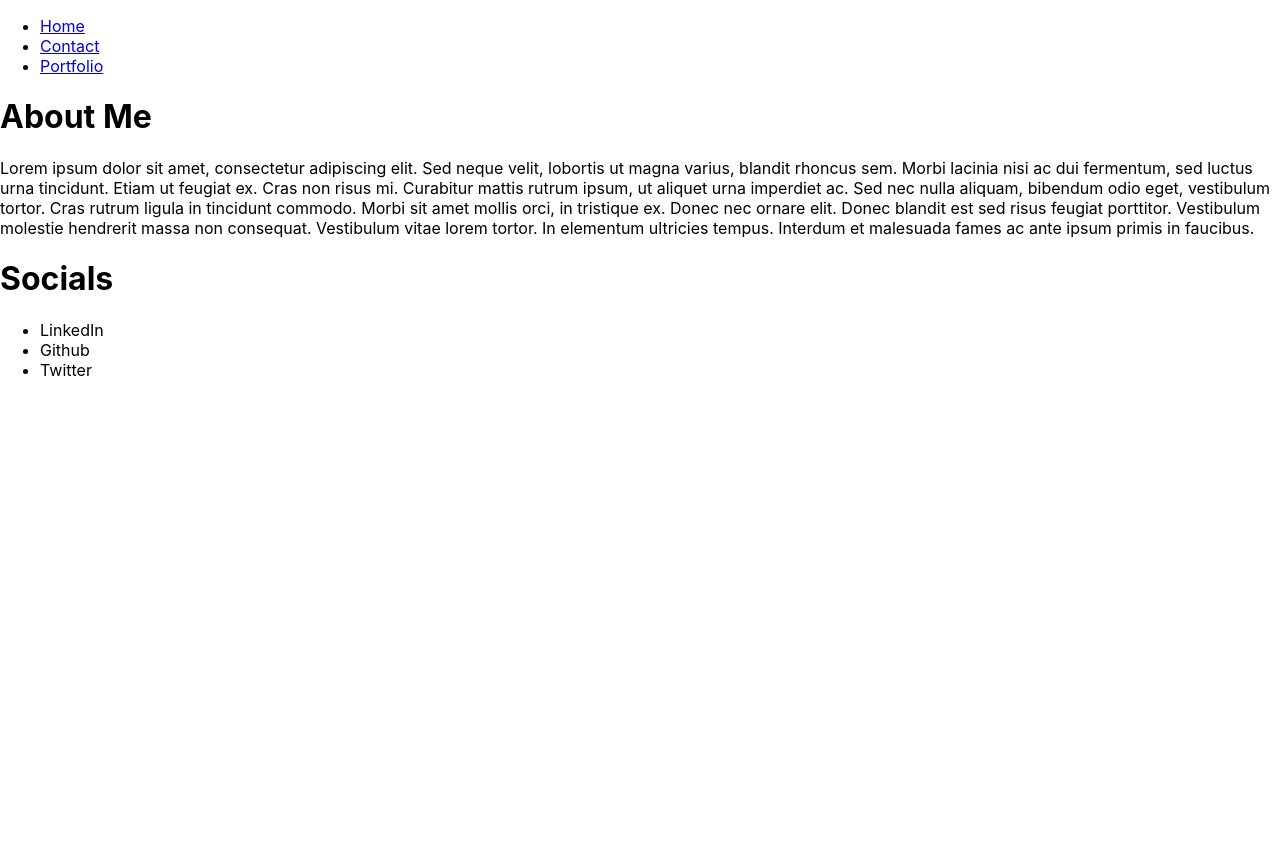
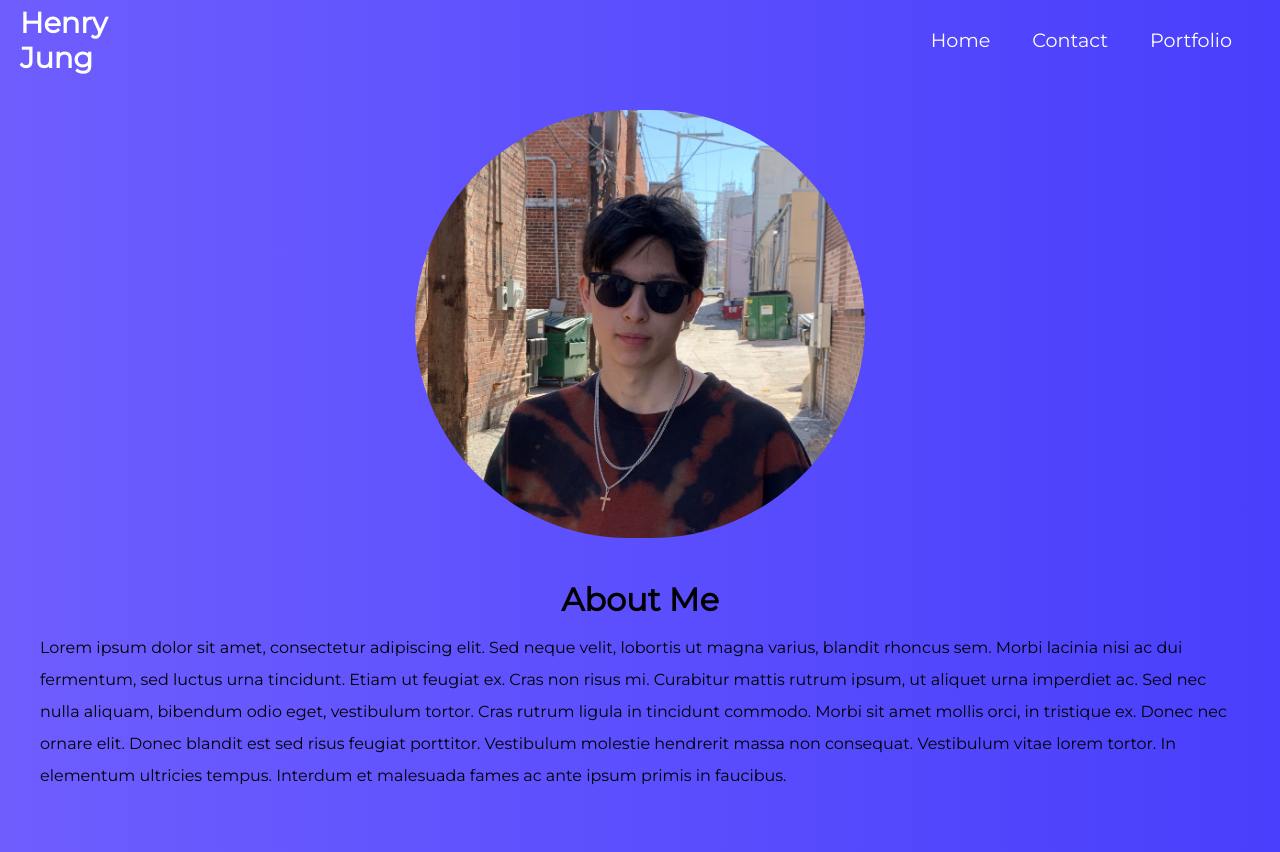
Before and after one commit to Henryrjung/react_portfolio, a React (Create React App) app: page / in a window 1280 px wide. Before the commit the page ends 800 px from the top, so only its background shows below. Built offline with nearby package versions, Linux system fonts and the light colour scheme.

Commit message:
added about me and navbar

```diff
--- a/public/index.html
+++ b/public/index.html
@@ -10,6 +10,9 @@
       content="Web site created using create-react-app"
     />
     <link rel="apple-touch-icon" href="%PUBLIC_URL%/logo192.png" />
+    <link rel="stylesheet" href="https://use.fontawesome.com/releases/v5.15.1/css/all.css" integrity="sha384-vp86vTRFVJgpjF9jiIGPEEqYqlDwgyBgEF109VFjmqGmIY/Y4HV4d3Gp2irVfcrp" crossorigin="anonymous">
+    <link rel="preconnect" href="https://fonts.gstatic.com">
+    <link href="https://fonts.googleapis.com/css2?family=Montserrat&display=swap" rel="stylesheet">
     <!--
       manifest.json provides metadata used when your web app is installed on a
       user's mobile device or desktop. See https://developers.google.com/web/fundamentals/web-app-manifest/
--- a/src/App.css
+++ b/src/App.css
@@ -0,0 +1,10 @@
+*{
+    box-sizing: border-box;
+    margin: 0;
+    padding: 0;
+    font-family: 'Montserrat', sans-serif;
+  }
+
+  body{
+    background:  linear-gradient(90deg, rgb(110, 94, 254) 0%, rgba(73,63,252,1) 100%);
+  }
--- /dev/null
+++ b/src/components/about/About.css
@@ -0,0 +1,20 @@
+.about-container{
+    justify-content: start;
+    width: 100%;
+    padding: 20px;
+    margin: 10px auto ;
+    line-height:2;
+    display: grid;
+}
+
+.about-logo {
+    display: grid;
+    justify-self: center;
+}
+
+.profile-pic{
+    display: grid;
+    justify-self: center;
+    width: 450px;
+    border-radius: 500px;
+}
--- /dev/null
+++ b/src/components/about/About.js
@@ -0,0 +1,31 @@
+import React from "react";
+import "./About.css";
+import profile from "./images/profile.jpg";
+
+function About() {
+  return (
+    <>
+      <div className="about-container">
+        <img src={profile} alt="Profile Picture" className="profile-pic" />
+        <div className="about-container">
+          <h1 className="about-logo">About Me</h1>
+          <p className="about-body">
+            Lorem ipsum dolor sit amet, consectetur adipiscing elit. Sed neque
+            velit, lobortis ut magna varius, blandit rhoncus sem. Morbi lacinia
+            nisi ac dui fermentum, sed luctus urna tincidunt. Etiam ut feugiat
+            ex. Cras non risus mi. Curabitur mattis rutrum ipsum, ut aliquet
+            urna imperdiet ac. Sed nec nulla aliquam, bibendum odio eget,
+            vestibulum tortor. Cras rutrum ligula in tincidunt commodo. Morbi
+            sit amet mollis orci, in tristique ex. Donec nec ornare elit. Donec
+            blandit est sed risus feugiat porttitor. Vestibulum molestie
+            hendrerit massa non consequat. Vestibulum vitae lorem tortor. In
+            elementum ultricies tempus. Interdum et malesuada fames ac ante
+            ipsum primis in faucibus.
+          </p>
+        </div>
+      </div>
+    </>
+  );
+}
+
+export default About;
--- a/src/components/navbar/Navbar.css
+++ b/src/components/navbar/Navbar.css
@@ -0,0 +1,38 @@
+.NavbarItems {
+    background: linear-gradient(90deg, rgb(110, 94, 254) 0%, rgba(73,63,252,1) 100%);
+    height: 80px;
+    display: flex;
+    justify-content: start;
+    align-items: center;
+    font-size: 1.2rem;
+}
+
+.navbar-logo{
+    color: #fff;
+    justify-self: start;
+    margin-left: 20px;
+    cursor: pointer;
+}
+
+.nav-menu{
+    display: grid;
+    grid-template-columns: repeat(3, auto);
+    grid-gap: 10px;
+    list-style: none;
+    text-align: center;
+    width: 88vw;
+    justify-content: end;
+    margin-right: 2rem;
+}
+
+.nav-links{
+    color: white;
+    text-decoration: none;
+    padding: 0.5rem 1rem;
+}
+
+.nav-links:hover{
+    background-color: #6d76f7;
+    border-radius: 4px;
+    transition: all 0.2s ease-out;
+}
--- a/src/components/navbar/Navbar.js
+++ b/src/components/navbar/Navbar.js
@@ -1,19 +1,21 @@
 import React from "react";
 import { Link } from "react-router-dom";
+import './Navbar.css';
 
 function Navbar() {
   return (
     <>
-      <nav>
-          <ul>
+      <nav className='NavbarItems'>
+          <h1 className='navbar-logo'>Henry Jung</h1>
+          <ul className='nav-menu'>
               <li>
-                  <Link to='/'>Home</Link>
+                  <Link to='/' className='nav-links'>Home</Link>
               </li>
               <li>
-                  <Link to='/Contact'>Contact</Link>
+                  <Link to='/Contact' className='nav-links'>Contact</Link>
               </li>
               <li>
-                  <Link to='/Portfolio'>Portfolio</Link>
+                  <Link to='/Portfolio' className='nav-links'>Portfolio</Link>
               </li>
           </ul>
       </nav>
--- a/src/index.css
+++ b/src/index.css
@@ -1,3 +1,9 @@
+*{
+  margin: 0;
+  padding: 0;
+  box-sizing: border-box;
+}
+
 body {
   margin: 0;
   font-family: -apple-system, BlinkMacSystemFont, 'Segoe UI', 'Roboto', 'Oxygen',
--- a/src/pages/home/Home.js
+++ b/src/pages/home/Home.js
@@ -1,31 +1,10 @@
 import React from "react";
+import About from '../../components/about/About';
 
 function Home() {
   return (
     <>
-      <div>
-        <h1>About Me</h1>
-        <p>
-          Lorem ipsum dolor sit amet, consectetur adipiscing elit. Sed neque
-          velit, lobortis ut magna varius, blandit rhoncus sem. Morbi lacinia
-          nisi ac dui fermentum, sed luctus urna tincidunt. Etiam ut feugiat ex.
-          Cras non risus mi. Curabitur mattis rutrum ipsum, ut aliquet urna
-          imperdiet ac. Sed nec nulla aliquam, bibendum odio eget, vestibulum
-          tortor. Cras rutrum ligula in tincidunt commodo. Morbi sit amet mollis
-          orci, in tristique ex. Donec nec ornare elit. Donec blandit est sed
-          risus feugiat porttitor. Vestibulum molestie hendrerit massa non
-          consequat. Vestibulum vitae lorem tortor. In elementum ultricies
-          tempus. Interdum et malesuada fames ac ante ipsum primis in faucibus.
-        </p>
-      </div>
-      <div>
-        <h1>Socials</h1>
-        <ul>
-          <li>LinkedIn</li>
-          <li>Github</li>
-          <li>Twitter</li>
-        </ul>
-      </div>
+     <About />
     </>
   );
 }
```
Also changed, not shown: src/components/about/images/profile.jpg (added).
